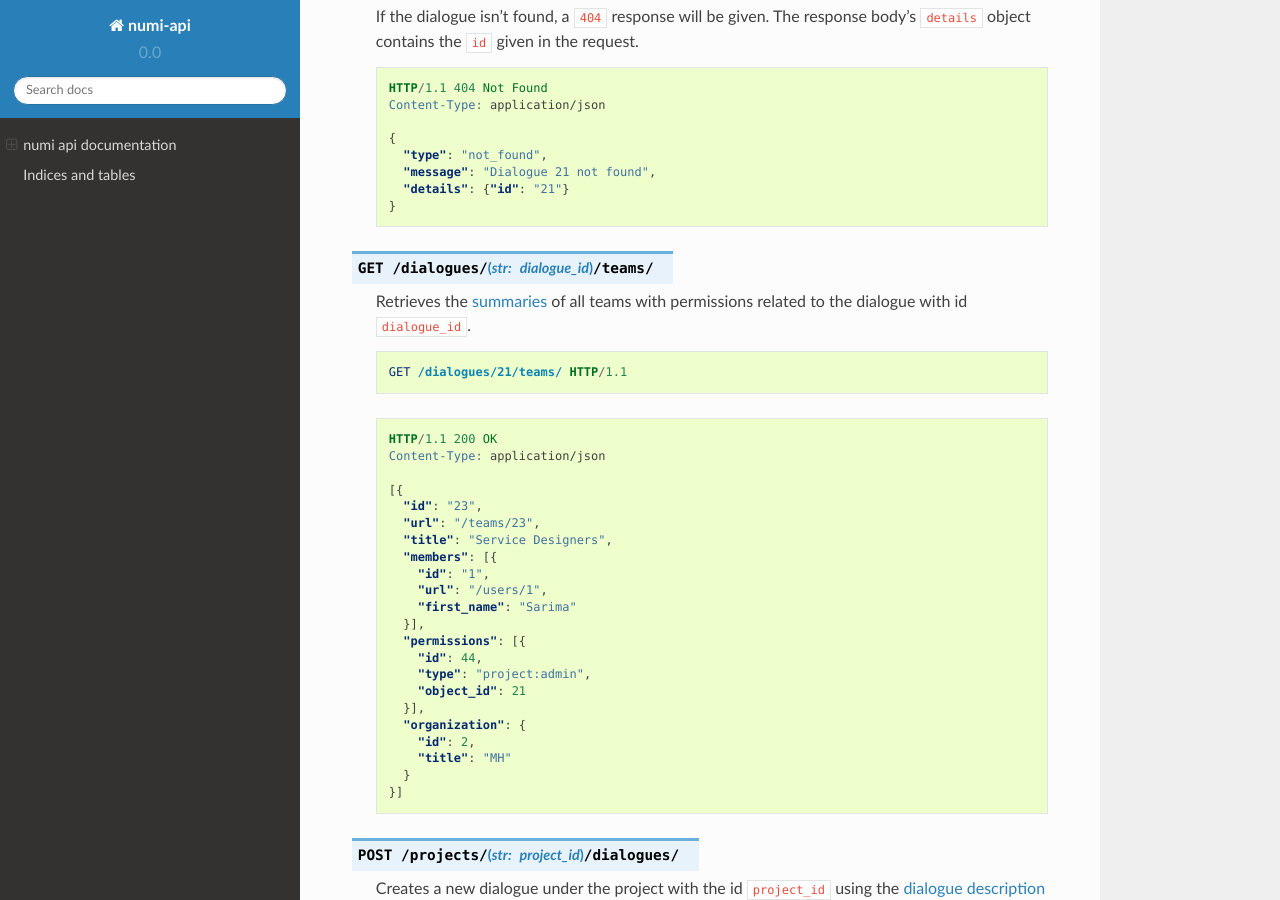
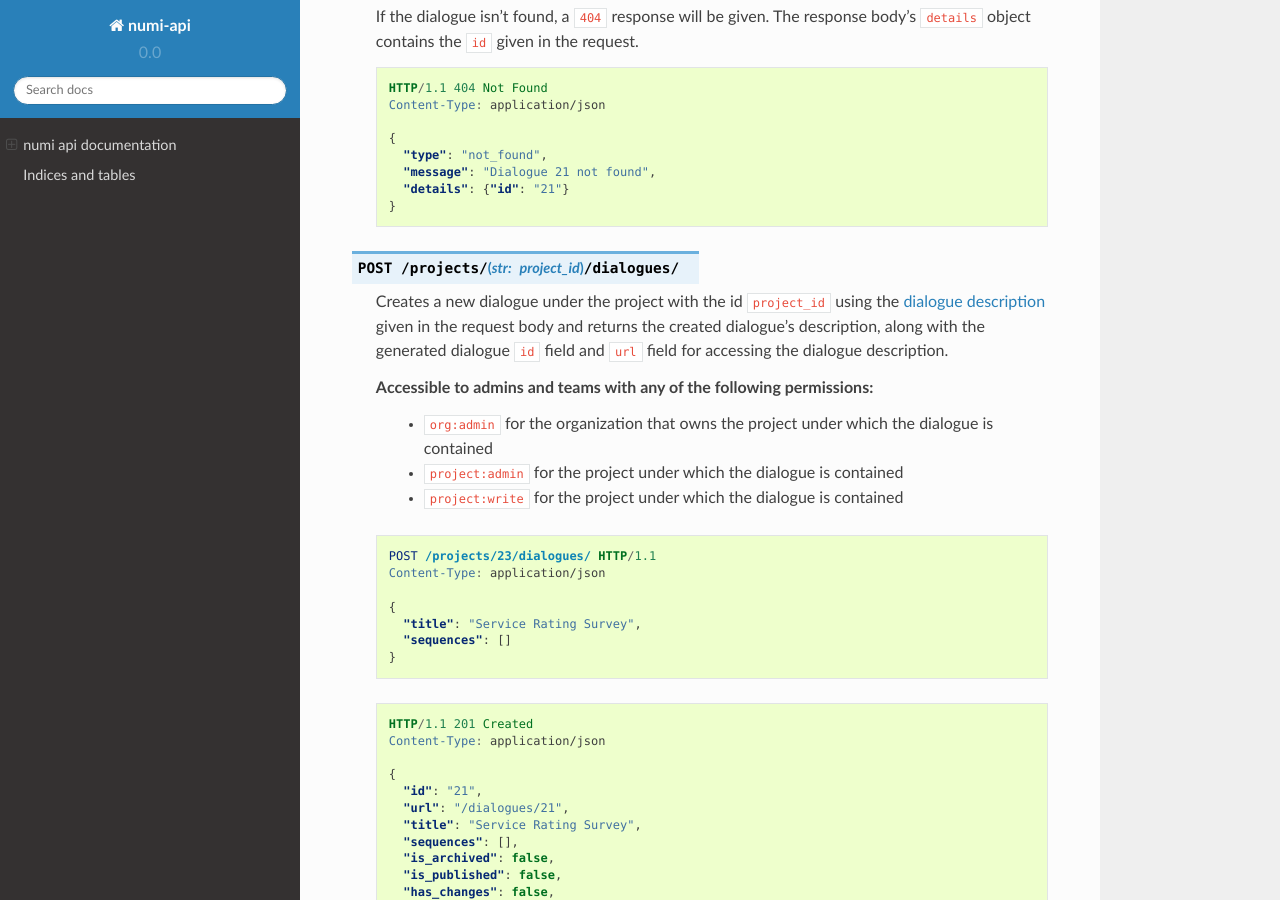
Before and after one commit to praekelt/numi-api, a Sphinx documentation site: the page built from docs/index.rst, in a window 1280 px wide and 900 px high, scrolled down 14588 px. Built offline with Sphinx 7.4.7 and the Read the Docs theme 2.0.0, drawn with Linux system fonts in a browser that asks for light colours.

Commit message:
Remove dialogue teams endpoint

```diff
--- a/docs/index.rst
+++ b/docs/index.rst
@@ -832,40 +832,6 @@ Dialogues
        "message": "Dialogue 21 not found",
        "details": {"id": "21"}
      }
-
-.. http:get:: /dialogues/(str:dialogue_id)/teams/
-
-  Retrieves the :ref:`summaries <data-team-summary>` of all teams with
-  permissions related to the dialogue with id ``dialogue_id``.
-
-  .. sourcecode:: http
-
-     GET /dialogues/21/teams/ HTTP/1.1
-
-  .. sourcecode:: http
-
-     HTTP/1.1 200 OK
-     Content-Type: application/json
-
-     [{
-       "id": "23",
-       "url": "/teams/23",
-       "title": "Service Designers",
-       "members": [{
-         "id": "1",
-         "url": "/users/1",
-         "first_name": "Sarima"
-       }],
-       "permissions": [{
-         "id": 44,
-         "type": "project:admin",
-         "object_id": 21
-       }],
-       "organization": {
-         "id": 2,
-         "title": "MH"
-       }
-     }]
 
 .. http:post:: /projects/(str:project_id)/dialogues/
 
```
Also changed, not shown: 1 other file.
